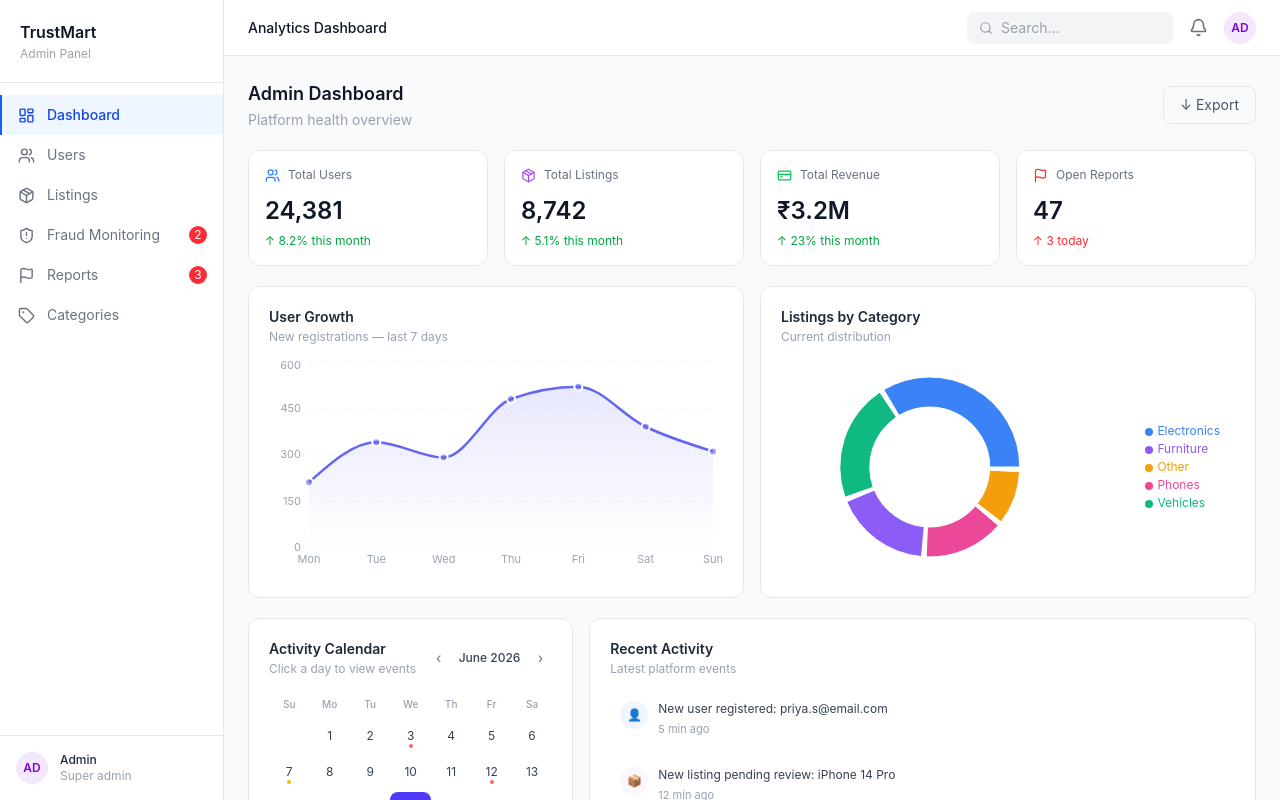
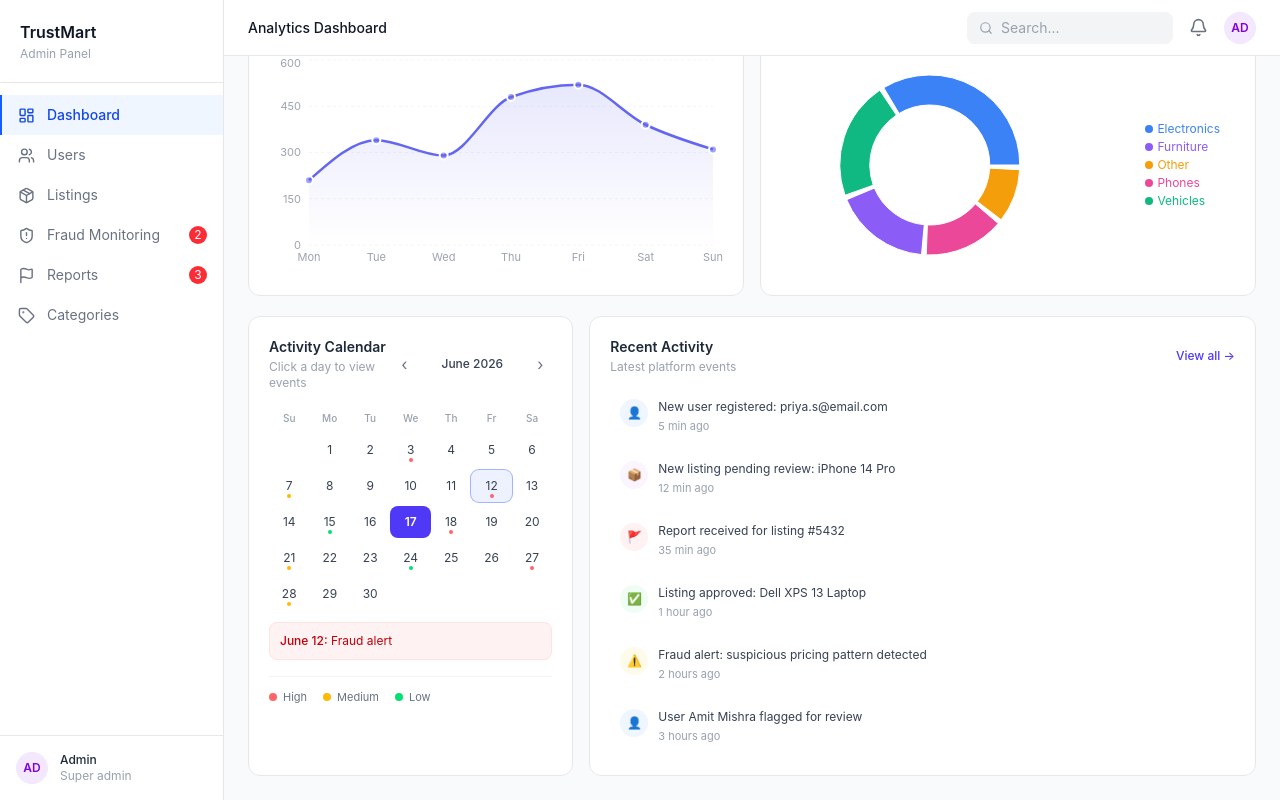
Before and after one commit to dikshanta8080/trustmart, a React (Vite) app in the folder trustmart-frontend/: page /admin/dashboard in a window 1280 px wide. Both pictures are taken after a click on the element "12". Built offline with nearby package versions, Linux system fonts and the light colour scheme.

Commit message:
feat(Dashboard): enhance dashboard layout with improved stats display and recent activity navigation

```diff
--- a/trustmart-frontend/src/pages/Dashboard.jsx
+++ b/trustmart-frontend/src/pages/Dashboard.jsx
@@ -1,9 +1,16 @@
 // src/pages/Dashboard.jsx
 
 import { useState } from "react";
-import { Users, Package, CreditCard, Flag } from "lucide-react";
-import StatsCard from "../components/StatsCard";
+import { Users, Package, CreditCard, Flag, ArrowUpRight, ArrowDownRight } from "lucide-react";
 import { WeeklyUsersChart, CategoryPieChart } from "../components/Charts";
+import { useNavigate } from "react-router-dom";
+
+const stats = [
+  { label: "Total Users", value: "24,381", delta: "+8.2%", deltaType: "up", icon: Users, iconBg: "bg-blue-50", iconColor: "text-blue-500", sub: "vs last month" },
+  { label: "Total Listings", value: "8,742", delta: "+5.1%", deltaType: "up", icon: Package, iconBg: "bg-purple-50", iconColor: "text-purple-500", sub: "vs last month" },
+  { label: "Total Revenue", value: "₹3.2M", delta: "+23%", deltaType: "up", icon: CreditCard, iconBg: "bg-green-50", iconColor: "text-green-500", sub: "vs last month" },
+  { label: "Open Reports", value: "47", delta: "+3", deltaType: "down", icon: Flag, iconBg: "bg-red-50", iconColor: "text-red-500", sub: "since yesterday" },
+];
 
 const recentActivity = [
   { icon: "👤", text: "New user registered: priya.s@email.com", time: "5 min ago", color: "bg-blue-50" },
@@ -11,17 +18,31 @@ const recentActivity = [
   { icon: "🚩", text: "Report received for listing #5432", time: "35 min ago", color: "bg-red-50" },
   { icon: "✅", text: "Listing approved: Dell XPS 13 Laptop", time: "1 hour ago", color: "bg-green-50" },
   { icon: "⚠️", text: "Fraud alert: suspicious pricing pattern detected", time: "2 hours ago", color: "bg-amber-50" },
+  { icon: "👤", text: "User Amit Mishra flagged for review", time: "3 hours ago", color: "bg-blue-50" },
 ];
 
-// Calendar events — jun din activity xa
 const calendarEvents = {
-  3: "high", 7: "medium", 12: "high", 15: "low",
-  18: "high", 21: "medium", 24: "low", 27: "high", 28: "medium",
+  3: { type: "high", label: "12 reports" },
+  7: { type: "medium", label: "5 listings" },
+  12: { type: "high", label: "Fraud alert" },
+  15: { type: "low", label: "3 users" },
+  18: { type: "high", label: "Today" },
+  21: { type: "medium", label: "8 reports" },
+  24: { type: "low", label: "2 listings" },
+  27: { type: "high", label: "Fraud alert" },
+  28: { type: "medium", label: "6 users" },
+};
+
+const dotColor = {
+  high: "bg-red-400",
+  medium: "bg-amber-400",
+  low: "bg-green-400",
 };
 
 const MiniCalendar = () => {
   const today = new Date();
   const [currentDate, setCurrentDate] = useState(today);
+  const [selectedDay, setSelectedDay] = useState(null);
 
   const year = currentDate.getFullYear();
   const month = currentDate.getMonth();
@@ -30,18 +51,9 @@ const MiniCalendar = () => {
   const firstDay = new Date(year, month, 1).getDay();
   const daysInMonth = new Date(year, month + 1, 0).getDate();
 
-  const prevMonth = () => setCurrentDate(new Date(year, month - 1, 1));
-  const nextMonth = () => setCurrentDate(new Date(year, month + 1, 1));
-
   const days = [];
   for (let i = 0; i < firstDay; i++) days.push(null);
   for (let d = 1; d <= daysInMonth; d++) days.push(d);
-
-  const dotColor = {
-    high: "bg-red-400",
-    medium: "bg-amber-400",
-    low: "bg-green-400",
-  };
 
   return (
     <div className="bg-white border border-gray-200 rounded-xl p-5">
@@ -52,9 +64,9 @@ const MiniCalendar = () => {
           <p className="text-xs text-gray-400 mt-0.5">Click a day to view events</p>
         </div>
         <div className="flex items-center gap-2">
-          <button onClick={prevMonth} className="w-6 h-6 flex items-center justify-center rounded hover:bg-gray-100 text-gray-500 text-sm">‹</button>
-          <span className="text-xs font-medium text-gray-700">{monthName} {year}</span>
-          <button onClick={nextMonth} className="w-6 h-6 flex items-center justify-center rounded hover:bg-gray-100 text-gray-500 text-sm">›</button>
+          <button onClick={() => setCurrentDate(new Date(year, month - 1, 1))} className="w-6 h-6 flex items-center justify-center rounded hover:bg-gray-100 text-gray-500">‹</button>
+          <span className="text-xs font-medium text-gray-700 w-24 text-center">{monthName} {year}</span>
+          <button onClick={() => setCurrentDate(new Date(year, month + 1, 1))} className="w-6 h-6 flex items-center justify-center rounded hover:bg-gray-100 text-gray-500">›</button>
         </div>
       </div>
 
@@ -65,24 +77,25 @@ const MiniCalendar = () => {
         ))}
       </div>
 
-      {/* Days grid */}
+      {/* Days */}
       <div className="grid grid-cols-7 gap-y-1">
         {days.map((day, i) => {
           const isToday = day === today.getDate() && month === today.getMonth() && year === today.getFullYear();
+          const isSelected = day === selectedDay;
           const event = calendarEvents[day];
           return (
-            <div key={i} className={`relative flex flex-col items-center justify-center h-8 rounded-lg cursor-pointer transition-colors
-              ${day ? "hover:bg-gray-50" : ""}
-              ${isToday ? "bg-indigo-600 hover:bg-indigo-700" : ""}
-            `}>
+            <div
+              key={i}
+              onClick={() => day && setSelectedDay(day === selectedDay ? null : day)}
+              className={`relative flex flex-col items-center justify-center h-8 rounded-lg transition-colors
+                ${day ? "cursor-pointer" : ""}
+                ${isToday ? "bg-indigo-600" : isSelected ? "bg-indigo-50 ring-1 ring-indigo-300" : day ? "hover:bg-gray-50" : ""}
+              `}
+            >
               {day && (
                 <>
-                  <span className={`text-xs ${isToday ? "text-white font-semibold" : "text-gray-700"}`}>
-                    {day}
-                  </span>
-                  {event && !isToday && (
-                    <span className={`absolute bottom-1 w-1 h-1 rounded-full ${dotColor[event]}`} />
-                  )}
+                  <span className={`text-xs ${isToday ? "text-white font-semibold" : "text-gray-700"}`}>{day}</span>
+                  {event && !isToday && <span className={`absolute bottom-1 w-1 h-1 rounded-full ${dotColor[event.type]}`} />}
                 </>
               )}
             </div>
@@ -90,9 +103,20 @@ const MiniCalendar = () => {
         })}
       </div>
 
+      {/* Selected day popup */}
+      {selectedDay && calendarEvents[selectedDay] && (
+        <div className={`mt-3 p-2.5 rounded-lg border text-xs
+          ${calendarEvents[selectedDay].type === "high" ? "bg-red-50 border-red-100 text-red-700" :
+            calendarEvents[selectedDay].type === "medium" ? "bg-amber-50 border-amber-100 text-amber-700" :
+            "bg-green-50 border-green-100 text-green-700"}
+        `}>
+          <span className="font-medium">June {selectedDay}:</span> {calendarEvents[selectedDay].label}
+        </div>
+      )}
+
       {/* Legend */}
       <div className="flex items-center gap-4 mt-4 pt-3 border-t border-gray-100">
-        <div className="flex items-center gap-1.5"><span className="w-2 h-2 rounded-full bg-red-400 inline-block" /><span className="text-[11px] text-gray-500">High activity</span></div>
+        <div className="flex items-center gap-1.5"><span className="w-2 h-2 rounded-full bg-red-400 inline-block" /><span className="text-[11px] text-gray-500">High</span></div>
         <div className="flex items-center gap-1.5"><span className="w-2 h-2 rounded-full bg-amber-400 inline-block" /><span className="text-[11px] text-gray-500">Medium</span></div>
         <div className="flex items-center gap-1.5"><span className="w-2 h-2 rounded-full bg-green-400 inline-block" /><span className="text-[11px] text-gray-500">Low</span></div>
       </div>
@@ -101,6 +125,10 @@ const MiniCalendar = () => {
 };
 
 const Dashboard = () => {
+  const navigate = useNavigate();
+  const now = new Date();
+  const dateStr = now.toLocaleDateString("en-US", { weekday: "long", year: "numeric", month: "long", day: "numeric" });
+
   return (
     <div className="space-y-5">
 
@@ -108,22 +136,41 @@ const Dashboard = () => {
       <div className="flex items-center justify-between">
         <div>
           <h1 className="text-lg font-semibold text-gray-900">Admin Dashboard</h1>
-          <p className="text-sm text-gray-400 mt-0.5">Platform health overview</p>
+          <p className="text-xs text-gray-400 mt-0.5">{dateStr}</p>
         </div>
-        <button className="flex items-center gap-2 px-4 py-2 border border-gray-200 rounded-lg text-sm text-gray-600 hover:bg-gray-50">
-          ↓ Export
-        </button>
+        <div className="flex items-center gap-3">
+          <span className="text-sm text-gray-500">Welcome back, <span className="font-medium text-gray-800">Admin</span></span>
+          <button className="flex items-center gap-2 px-4 py-2 border border-gray-200 rounded-lg text-sm text-gray-600 hover:bg-gray-50">
+            ↓ Export
+          </button>
+        </div>
       </div>
 
       {/* Stats cards */}
       <div className="grid grid-cols-4 gap-4">
-        <StatsCard label="Total Users" value="24,381" delta="↑ 8.2% this month" deltaType="up" icon={Users} iconColor="text-blue-500" />
-        <StatsCard label="Total Listings" value="8,742" delta="↑ 5.1% this month" deltaType="up" icon={Package} iconColor="text-purple-500" />
-        <StatsCard label="Total Revenue" value="₹3.2M" delta="↑ 23% this month" deltaType="up" icon={CreditCard} iconColor="text-green-500" />
-        <StatsCard label="Open Reports" value="47" delta="↑ 3 today" deltaType="down" icon={Flag} iconColor="text-red-500" />
+        {stats.map((s, i) => {
+          const Icon = s.icon;
+          const isUp = s.deltaType === "up";
+          return (
+            <div key={i} className="bg-white border border-gray-200 rounded-xl p-4 hover:shadow-sm transition-shadow">
+              <div className="flex items-center justify-between mb-3">
+                <div className={`w-8 h-8 rounded-lg ${s.iconBg} flex items-center justify-center`}>
+                  <Icon size={15} className={s.iconColor} />
+                </div>
+                <div className={`flex items-center gap-0.5 text-xs font-medium ${isUp ? "text-green-600" : "text-red-500"}`}>
+                  {isUp ? <ArrowUpRight size={13} /> : <ArrowDownRight size={13} />}
+                  {s.delta}
+                </div>
+              </div>
+              <p className="text-2xl font-semibold text-gray-900">{s.value}</p>
+              <p className="text-xs text-gray-400 mt-1">{s.label}</p>
+              <p className="text-[11px] text-gray-300 mt-0.5">{s.sub}</p>
+            </div>
+          );
+        })}
       </div>
 
-      {/* Charts row */}
+      {/* Charts */}
       <div className="grid grid-cols-2 gap-4">
         <div className="bg-white border border-gray-200 rounded-xl p-5">
           <div className="mb-3">
@@ -141,20 +188,25 @@ const Dashboard = () => {
         </div>
       </div>
 
-      {/* Calendar + Recent Activity */}
+      {/* Calendar + Activity */}
       <div className="grid grid-cols-3 gap-4">
-
         <MiniCalendar />
-
-        {/* Recent Activity */}
         <div className="col-span-2 bg-white border border-gray-200 rounded-xl p-5">
-          <div className="mb-3">
-            <h3 className="text-sm font-semibold text-gray-800">Recent Activity</h3>
-            <p className="text-xs text-gray-400 mt-0.5">Latest platform events</p>
+          <div className="flex items-center justify-between mb-3">
+            <div>
+              <h3 className="text-sm font-semibold text-gray-800">Recent Activity</h3>
+              <p className="text-xs text-gray-400 mt-0.5">Latest platform events</p>
+            </div>
+            <button
+              onClick={() => navigate("/admin/reports")}
+              className="text-xs text-indigo-600 hover:text-indigo-700 font-medium"
+            >
+              View all →
+            </button>
           </div>
-          <div className="space-y-2">
+          <div className="space-y-1">
             {recentActivity.map((item, index) => (
-              <div key={index} className="flex items-start gap-2.5 p-2.5 rounded-lg hover:bg-gray-50 transition-colors">
+              <div key={index} className="flex items-start gap-2.5 p-2.5 rounded-lg hover:bg-gray-50 transition-colors cursor-pointer">
                 <div className={`w-7 h-7 rounded-full ${item.color} flex items-center justify-center text-xs flex-shrink-0 mt-0.5`}>
                   {item.icon}
                 </div>
@@ -166,7 +218,6 @@ const Dashboard = () => {
             ))}
           </div>
         </div>
-
       </div>
 
     </div>
```
